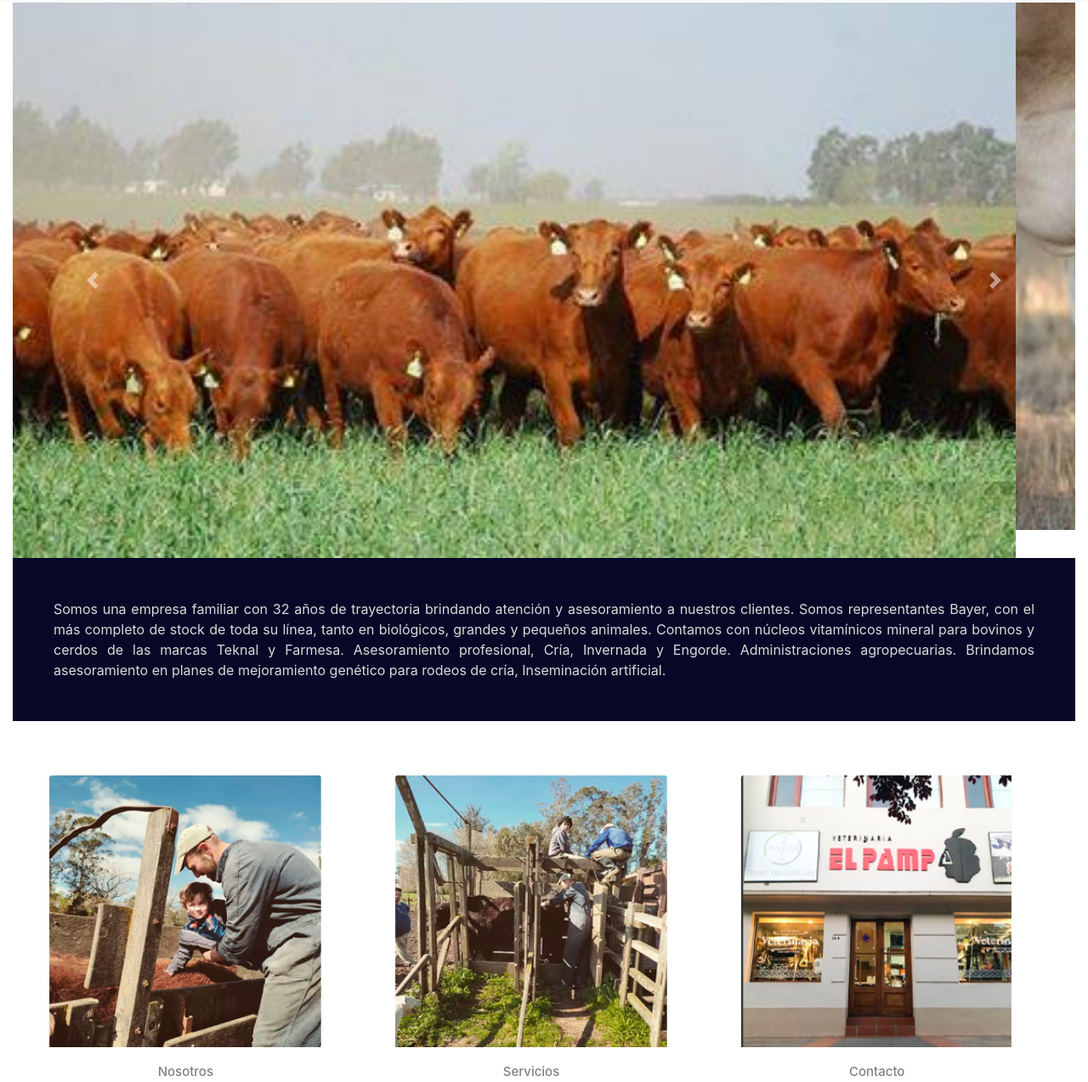
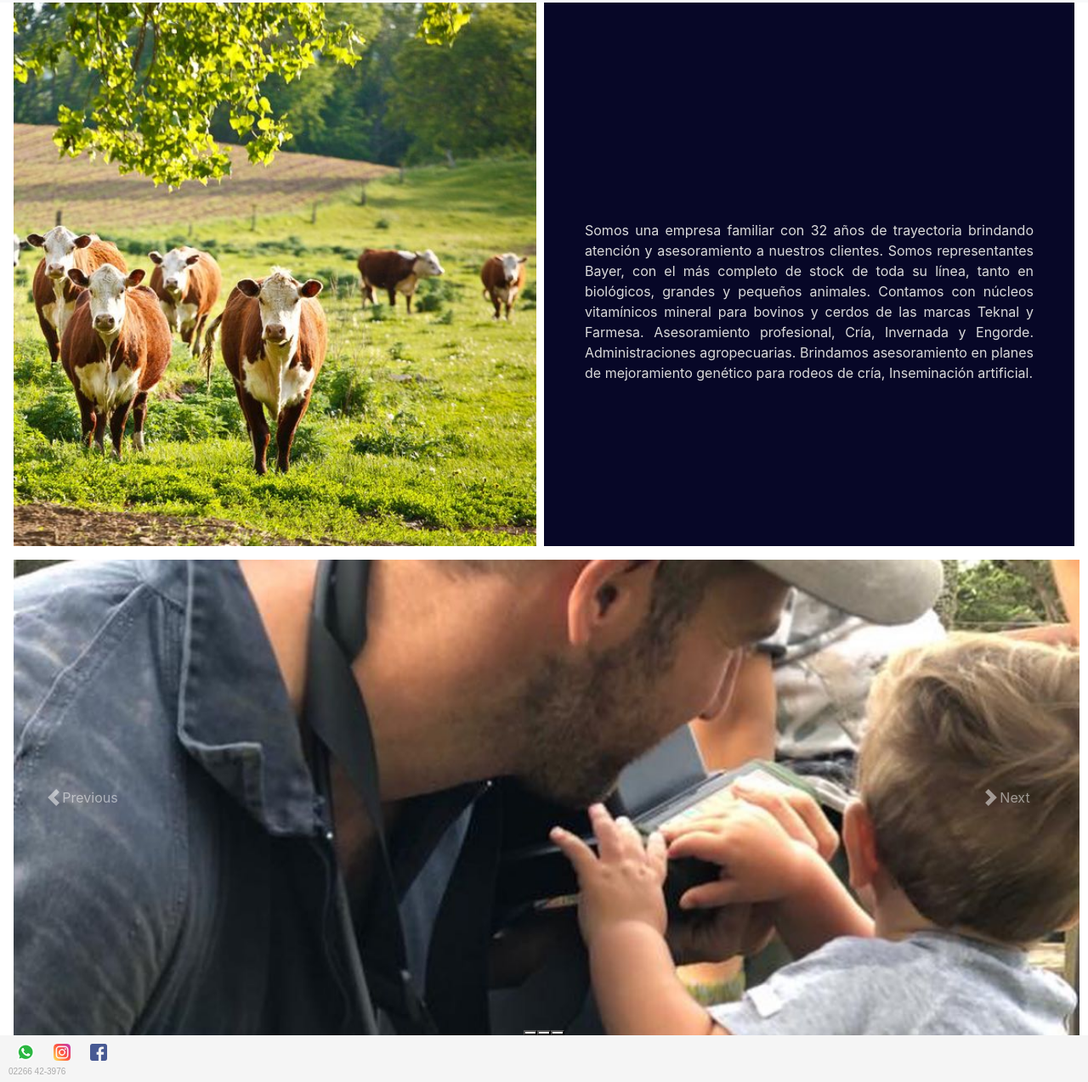
Before and after one commit to inepiazzalonga/veterinariaelpampa, a plain HTML site: page index.html in a window 1280 px wide. Shown: the part 223-1497 px from the top of the page at 85% size. Drawn offline with nearby package versions, Linux system fonts and the light colour scheme.

Commit message:
cambio index, carrusel no funciona

```diff
--- a/estilos.css
+++ b/estilos.css
@@ -2,15 +2,49 @@ main {
     height: 100%;
 }
 
-.info {
+
+.index{
+    height: 40em;
+    display: flex;
+    flex-direction: row;
+    justify-content: center;
+
+}
+
+.mleft{
+    height: 40em;
+    width: 50%;
+    background-image: url(/fotos/vacascampo.jpg);
+    background-size: contain;
+    background-repeat: no-repeat;
+    margin-left: 1em;
+}
+
+.mright{
+    width: 50%;
+    height: 40em;
+    background-color: rgb(7, 7, 39);
+    margin-right: 1em;
+}
+
+.mright p{
+    height: 19em;
     text-align: justify;
+    justify-content: center;
     padding: 3em;
-    background-color: rgb(7, 7, 39);
     color: rgb(218, 218, 218);
+    margin-top: 13em;
+}
+
+.carousel-inner{
+    width: 98%;
+    height: 35em;
+    margin-left: 1em;
+    margin-top: 1em;
 }
 
 .card {
-    margin-top: 3em;
+    margin-top: 10em;
     text-align: center;
     border: none;
     align-items: center;
--- a/index.html
+++ b/index.html
@@ -14,7 +14,7 @@
 
 <body>
     <header>
-        <nav class="navbar navbar-expand-lg navbar-light bg-light">
+        <nav class="navbar navbar-expand-xs navbar-light bg-light">
             <a class="navbar-brand" href="#"><img src="fotos/logo2.png" alt="logo"></a>
             <button class="navbar-toggler" type="button" data-toggle="collapse" data-target="#navbarNav"
                 aria-controls="navbarNav" aria-expanded="false" aria-label="Toggle navigation">
@@ -41,41 +41,31 @@
             </div>
         </nav>
     </header>
-    <section class="container-fluid">
-        <div id="carouselExampleControls" class="carousel slide" data-ride="carousel">
-            <div class="carousel-inner">
-                <div class="carousel-item active">
-                    <img src="fotos/vacas.jpg" class="d-block w-100" alt="vacas">
-                </div>
-                <div class="carousel-item">
-                    <img src="fotos/vacaternero.jpg" class="d-block w-100" alt="vacaternero">
-                </div>
-                <div class="carousel-item">
-                    <img src="fotos/maiz.png" class="d-block w-100" alt="...">
-                </div>
+    <main class="index">
+
+            <div class="mleft">
+
             </div>
-            <button class="carousel-control-prev" type="button" data-target="#carouselExampleControls"
-                data-slide="prev">
-                <span class="carousel-control-prev-icon" aria-hidden="true"></span>
-                <span class="sr-only">Previous</span>
-            </button>
-            <button class="carousel-control-next" type="button" data-target="#carouselExampleControls"
-                data-slide="next">
-                <span class="carousel-control-next-icon" aria-hidden="true"></span>
-                <span class="sr-only">Next</span>
-            </button>
-        </div>
-    </section>
-    <section class="container-fluid">
-        <p class="info">
-            Somos una empresa familiar con 32 años de trayectoria brindando atención y asesoramiento a nuestros
-            clientes. Somos representantes Bayer, con el más completo de stock de toda su línea, tanto en biológicos,
-            grandes y pequeños animales. Contamos con núcleos vitamínicos mineral para bovinos y cerdos de las marcas
-            Teknal y Farmesa. Asesoramiento profesional, Cría, Invernada y Engorde. Administraciones agropecuarias.
-            Brindamos asesoramiento en planes de mejoramiento genético para rodeos de cría, Inseminación artificial.
-        </p>
-    </section>
-    <section class="container-fluid">
+            <div class="mright">
+                <p>
+                    Somos una empresa familiar con 32 años de trayectoria brindando atención y asesoramiento a nuestros
+                    clientes. Somos representantes Bayer, con el más completo de stock de toda su línea, tanto en
+                    biológicos,
+                    grandes y pequeños animales. Contamos con núcleos vitamínicos mineral para bovinos y cerdos de las
+                    marcas
+                    Teknal y Farmesa. Asesoramiento profesional, Cría, Invernada y Engorde. Administraciones
+                    agropecuarias.
+                    Brindamos asesoramiento en planes de mejoramiento genético para rodeos de cría, Inseminación
+                    artificial.
+                </p>
+            </div>
+
+        </section>
+
+    </main>
+
+
+    <!-- <section class="container-fluid">
         <div class="card-deck container-fluid">
             <div class="card">
                 <a href="secciones/nosotros.html"><img src="fotos/patopedrocard.png" class="card-img-top"
@@ -85,7 +75,8 @@
                 </div>
             </div>
             <div class="card">
-                <a href="secciones/servicios.html"><img src="fotos/vacunacard.jpg" class="card-img-top" alt="servicios" class="img__servicios"></a>
+                <a href="secciones/servicios.html"><img src="fotos/vacunacard.jpg" class="card-img-top" alt="servicios"
+                        class="img__servicios"></a>
                 <div class="card-body">
                     <h5 class="card-title">Servicios</h5>
                 </div>
@@ -98,11 +89,46 @@
                 </div>
 
             </div>
-    </section>
+    </section> -->
 
+    <div id="carouselExampleCaptions" class="carousel slide" data-bs-ride="carousel">
+        <div class="carousel-indicators">
+          <button type="button" data-bs-target="#carouselExampleCaptions" data-bs-slide-to="0" class="active" aria-current="true" aria-label="Slide 1"></button>
+          <button type="button" data-bs-target="#carouselExampleCaptions" data-bs-slide-to="1" aria-label="Slide 2"></button>
+          <button type="button" data-bs-target="#carouselExampleCaptions" data-bs-slide-to="2" aria-label="Slide 3"></button>
+        </div>
+        <div class="carousel-inner active">
+          <div class="carousel-item active">
+            <a href="/secciones/nosotros.html"><img src="/fotos/patopedroeco.jpg" class="d-block w-100" alt="nosotros"></a>
+            <div class="carousel-caption d-none d-md-block">
+              <h5>Nosotros</h5>
+            </div>
+          </div>
+          <div class="carousel-item">
+            <a href="/secciones/servicios.html"><img src="/fotos/corn.jpg" class="d-block w-100" alt="servicios"></a>
+            <div class="carousel-caption d-none d-md-block">
+              <h5>Servicios</h5>
+            </div>
+          </div>
+          <div class="carousel-item">
+            <a href="/secciones/contacto.html"><img src="/fotos/vidriera.png" class="d-block w-100" alt="nosotros"></a>
+            <div class="carousel-caption d-none d-md-block">
+              <h5>contacto</h5>
+            </div>
+          </div>
+        </div>
+        <button class="carousel-control-prev" type="button" data-bs-target="#carouselExampleCaptions" data-bs-slide="prev">
+          <span class="carousel-control-prev-icon" aria-hidden="true"></span>
+          <span class="visually-hidden">Previous</span>
+        </button>
+        <button class="carousel-control-next" type="button" data-bs-target="#carouselExampleCaptions" data-bs-slide="next">
+          <span class="carousel-control-next-icon" aria-hidden="true"></span>
+          <span class="visually-hidden">Next</span>
+        </button>
+      </div>
     <footer class="footer">
         <div>
-             <a
+            <a
                 href="https://api.whatsapp.com/send?phone=5492266449649&text=Hola!%20Quiero%20hacer%20una%20consulta%20sobre..."><img
                     src="fotos/whatsapp-.png" alt="whatsapp" class="icono"></a>
             <a href="https://www.instagram.com/veterinaria.el.pampa/"><img src="fotos/instagram.png" alt="instagram"
```
Also changed, not shown: secciones/contacto.html (+1 -1 lines).
